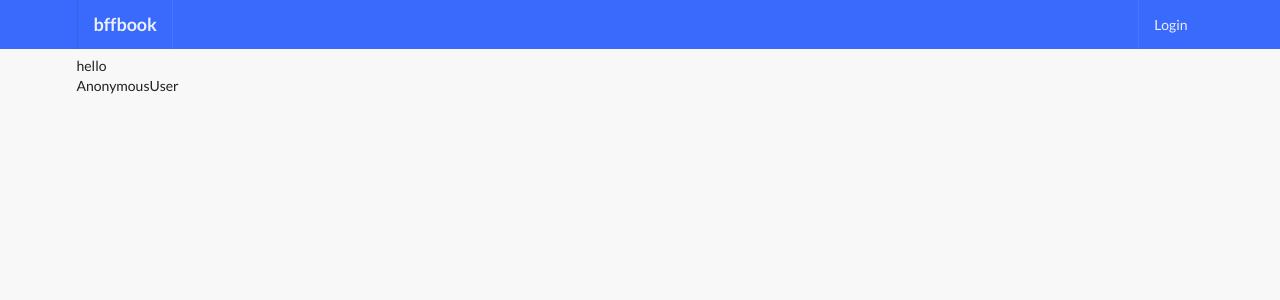
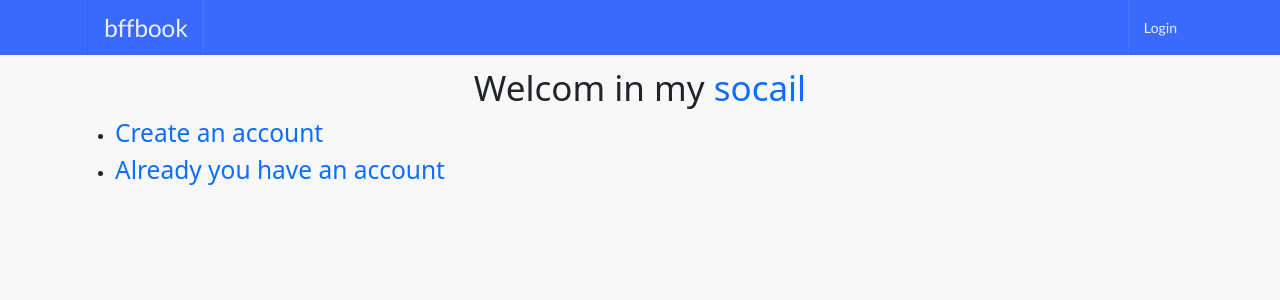
Before and after one commit to mahmoud-oraby/social, a Django app: page / in a window 1280 px wide. Shown: the top 300 px of the page. Run offline with Django 4.2, Linux system fonts and the light colour scheme; some libraries are stand-ins or nearby versions.

Commit message:
modified home.html

```diff
--- a/templates/main/home.html
+++ b/templates/main/home.html
@@ -1,9 +1,23 @@
 {% extends 'base.html' %}
 {% block title %}Home{% endblock title %}
 
+
+{% block style %}
+<link href="https://cdn.jsdelivr.net/npm/bootstrap@5.3.0-alpha1/dist/css/bootstrap.min.css" rel="stylesheet" integrity="sha384-GLhlTQ8iRABdZLl6O3oVMWSktQOp6b7In1Zl3/Jr59b6EGGoI1aFkw7cmDA6j6gD" crossorigin="anonymous">
+{% endblock style %}
+
+
 {% block content %}
-<div>hello</div>
-<div>{{user}}</div>
+<div class='fs-1 text-center' >Welcom in my <span class="text-primary">socail</span> </div>
+{% if user.is_authontcated %}
+    <div>{{user}}</div>
+{% else %}
+<ul>
+    <li><a class='text-decoration-none fs-3' href="{% url 'signup' %}">Create an account </a></li>
+    <li><a class='text-decoration-none fs-3' href="{% url 'login' %}">Already you have an account</a></li>
+</ul>
+{% endif %}
+
 {% endblock content %}
 
 {% block scripts %}
```
